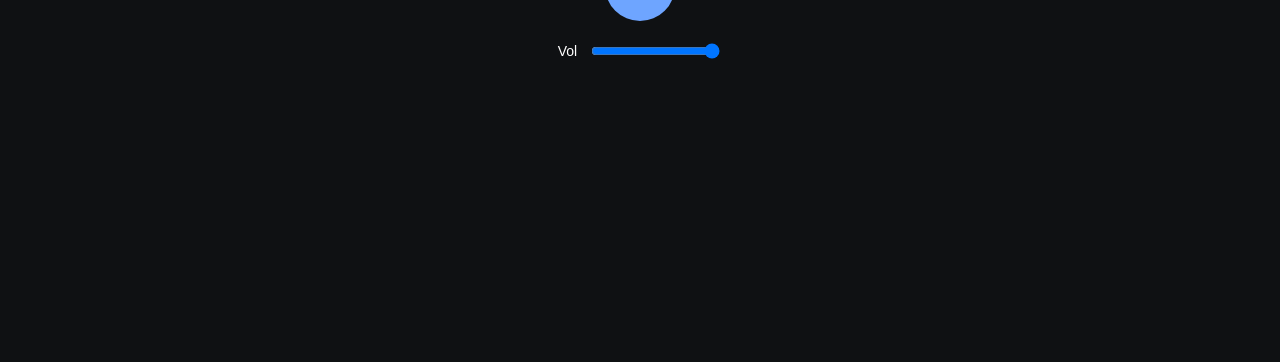
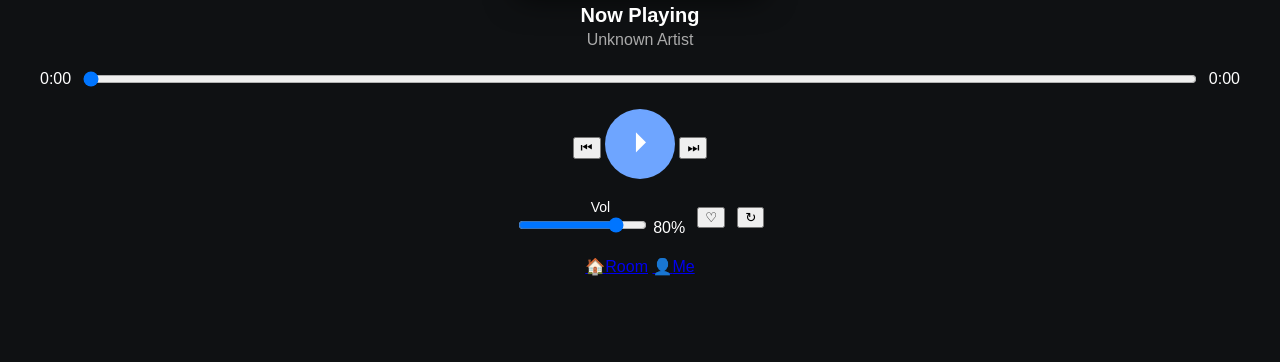
Before and after one commit to VIPBAD/AP, a Flask app: page / in a window 1280 px wide. Shown: the part 438-800 px from the top of the page. Run offline with Flask 3, Linux system fonts and the light colour scheme; some libraries are stand-ins or nearby versions.

Commit message:
Update player.html

```diff
--- a/templates/player.html
+++ b/templates/player.html
@@ -2,17 +2,29 @@
 <html lang="en">
 <head>
   <meta charset="utf-8" />
-  <meta name="viewport" content="width=device-width,initial-scale=1" />
-  <title>{{ title }}</title>
-  <link rel="stylesheet" href="{{ url_for('static', filename='style.css') }}">
+  <meta name="viewport" content="width=device-width, initial-scale=1" />
+  <title>Music Room</title>
+  <link rel="stylesheet" href="/static/style.css" />
 </head>
 <body class="mobile dark">
+  <!-- Header -->
+  <header class="app-header">🎶 BAD MUSIC</header>
 
+  <!-- User Profile -->
+  <section class="user-profile">
+    <img id="profile-pic" width="60" style="border-radius:50%" alt="Profile Picture" />
+    <div>
+      <h3 id="profile-name"></h3>
+      <p id="profile-username"></p>
+    </div>
+  </section>
+
+  <!-- Song Player -->
   <main class="player-screen">
+    <h2>Now Playing</h2>
     <div class="album-wrap">
-      <img id="player-thumb" class="album-large" src="{{ thumb }}" alt="Album">
+      <img id="player-thumb" class="album-large" src="{{ thumb }}" alt="Album" />
     </div>
-
     <div class="track-info">
       <div class="track-title" id="title">{{ title }}</div>
       <div class="track-artist" id="artist">{{ artist }}</div>
@@ -25,18 +37,51 @@
     </div>
 
     <div class="controls">
+      <button class="ctrl" onclick="rewind()">⏮</button>
       <button id="playBtn" class="play-prim" onclick="togglePlay()">⏵</button>
+      <button class="ctrl" onclick="forward()">⏭</button>
     </div>
 
-    <!-- Volume -->
     <div class="volume-row">
-      <div style="font-size:14px;color:var(--muted)">Vol</div>
-      <input type="range" id="volume" min="0" max="1" step="0.05" value="1" oninput="setVolume(this.value)">
+      <div class="volume-control">
+        <div style="font-size:14px;color:var(--muted)">Vol</div>
+        <input type="range" id="volume" min="0" max="1" step="0.05" value="0.8" />
+        <span id="volPercent">80%</span>
+      </div>
+      <button id="favBtn" class="circle" data-fav="false" onclick="markFav()">♡</button>
+      <button id="repeatBtn" class="circle" onclick="toggleRepeat()">↻</button>
     </div>
 
     <audio id="audio" preload="auto" src="{{ audio_url }}"></audio>
   </main>
 
-  <script src="{{ url_for('static', filename='script.js') }}"></script>
+  <!-- Navigation -->
+  <footer class="bottom-nav elevated">
+    <a href="/?audio={{ audio_url }}" class="nav-item"><span>🏠</span>Room</a>
+    <a href="/me?uid=guest" class="nav-item"><span>👤</span>Me</a>
+  </footer>
+
+  <script src="https://telegram.org/js/telegram-web-app.js"></script>
+  <script src="/static/script.js"></script>
+  <script>
+    const tg = window.Telegram?.WebApp;
+    const user = tg?.initDataUnsafe?.user;
+    if (user) {
+      document.getElementById("profile-pic").src = user.photo_url || "https://via.placeholder.com/60";
+      document.getElementById("profile-name").innerText = user.first_name + (user.last_name ? " " + user.last_name : "");
+      document.getElementById("profile-username").innerText = "@" + (user.username || "No username");
+    }
+
+    function markFav() {
+      fetch("/favorite", {
+        method: "POST",
+        headers: {"Content-Type":"application/json"},
+        body: JSON.stringify({uid: user?.id || "guest", song: "{{ audio_url }}"})
+      });
+      const btn = document.getElementById("favBtn");
+      btn.textContent = btn.dataset.fav === "true" ? "♡" : "❤️";
+      btn.dataset.fav = btn.dataset.fav === "true" ? "false" : "true";
+    }
+  </script>
 </body>
 </html>
```
